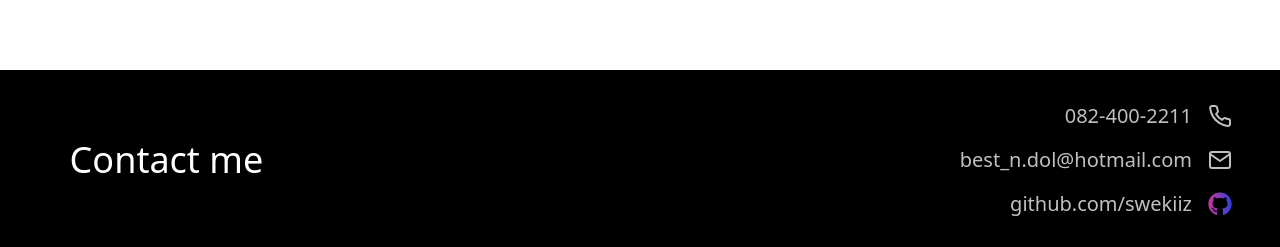
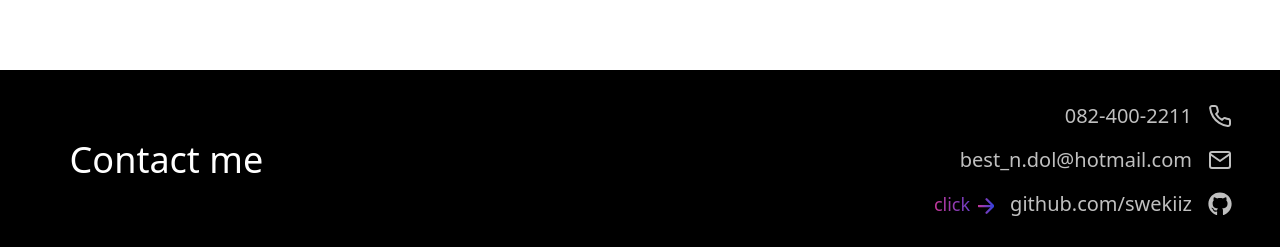
Before and after one commit to swekiiz/swekiiz-web, a React (Create React App) app: page / in a window 1280 px wide. Shown: the part 2706-2953 px from the top of the page. Built offline with nearby package versions, Linux system fonts and the light colour scheme.

Commit message:
add footer

```diff
--- /dev/null
+++ b/src/components/footer/index.tsx
@@ -0,0 +1,58 @@
+import React, { useRef } from 'react';
+import useHover from 'hooks/useHover';
+import { FiMail, FiPhone } from 'react-icons/fi';
+
+const Footer: React.FC = (): JSX.Element => {
+  const ref = useRef(null);
+  const isHover = useHover(ref);
+
+  return (
+    <div className="flex px-12 py-8 w-full bg-black">
+      <div className="flex w-1/5">
+        <h1 className="m-auto py-4 text-center text-white text-4xl font-normal">
+          Contact me
+        </h1>
+      </div>
+      <div className="flex flex-col w-4/5 space-y-4">
+        <div className="ml-auto">
+          <p className="inline-block align-middle text-right text-light-gray text-xl font-light">
+            082-400-2211
+          </p>
+          <FiPhone className="inline-block align-middle ml-4 w-6 h-6 text-light-gray" />
+        </div>
+        <div className="ml-auto">
+          <p className="inline-block align-middle text-right text-light-gray text-xl font-light">
+            best_n.dol@hotmail.com
+          </p>
+          <FiMail className="inline-block align-middle ml-4 w-6 h-6 text-light-gray" />
+        </div>
+        <div className="ml-auto">
+          <p className="text-gradient inline-block align-middle mr-4 text-lg">
+            click
+            <div className="mark-img-arrow-forward inline-block align-middle ml-2 w-4 h-4" />
+          </p>
+          <a
+            href="https://github.com/swekiiz"
+            ref={ref}
+            className="inline-block align-middle"
+          >
+            <p
+              className={`inline-block align-middle text-right ${
+                isHover ? 'text-gradient' : 'text-light-gray'
+              } text-xl font-light`}
+            >
+              github.com/swekiiz
+            </p>
+            <div
+              className={`mark-img-github ${
+                isHover ? 'mark-img-github-hover' : ''
+              } inline-block align-middle ml-4 w-6 h-6`}
+            />
+          </a>
+        </div>
+      </div>
+    </div>
+  );
+};
+
+export default Footer;
--- /dev/null
+++ b/src/hooks/useHover.ts
@@ -0,0 +1,28 @@
+import { RefObject, useEffect, useState } from 'react';
+
+const useHover = <T extends HTMLElement = HTMLElement>(
+  elementRef: RefObject<T>,
+): boolean => {
+  const [isHover, setIsHover] = useState<boolean>(false);
+
+  const handleMouseEnter = () => setIsHover(true);
+  const handleMouseLeave = () => setIsHover(false);
+
+  useEffect(() => {
+    const node = elementRef?.current;
+
+    if (node) {
+      node.addEventListener('mouseenter', handleMouseEnter);
+      node.addEventListener('mouseleave', handleMouseLeave);
+
+      return () => {
+        node.removeEventListener('mouseenter', handleMouseEnter);
+        node.removeEventListener('mouseleave', handleMouseLeave);
+      };
+    }
+  }, [elementRef]);
+
+  return isHover;
+};
+
+export default useHover;
--- a/src/pages/home/index.tsx
+++ b/src/pages/home/index.tsx
@@ -1,11 +1,8 @@
 import React from 'react';
 import { Lending, Screen } from 'layouts';
 import { Helmet } from 'react-helmet';
-
-import { FiMail, FiPhone } from 'react-icons/fi';
-import { FaGithub } from 'react-icons/fa';
-
 import { Experience, IExperience } from 'components/card';
+import Footer from 'components/footer';
 import { name, surname } from 'constants/name';
 
 const Home: React.FC = (): JSX.Element => {
@@ -115,35 +112,7 @@ const Home: React.FC = (): JSX.Element => {
           <Experience key={key} {...item} />
         ))}
       </div>
-      <div className="flex px-12 py-8 w-full bg-black">
-        <div className="flex w-1/5">
-          <h1 className="m-auto py-4 text-center text-white text-4xl font-normal">
-            Contact me
-          </h1>
-        </div>
-        <div className="flex flex-col w-4/5 space-y-4">
-          <div className="ml-auto">
-            <p className="inline-block align-middle text-right text-light-gray text-xl font-light">
-              082-400-2211
-            </p>
-            <FiPhone className="inline-block align-middle ml-4 w-6 h-6 text-light-gray" />
-          </div>
-          <div className="ml-auto">
-            <p className="inline-block align-middle text-right text-light-gray text-xl font-light">
-              best_n.dol@hotmail.com
-            </p>
-            <FiMail className="inline-block align-middle ml-4 w-6 h-6 text-light-gray" />
-          </div>
-          <div className="ml-auto">
-            <a href="https://github.com/swekiiz">
-              <p className="inline-block align-middle text-right text-light-gray text-xl font-light">
-                github.com/swekiiz
-              </p>
-              <div className="mark-img-github inline-block align-middle w-6 h-6 ml-4"></div>
-            </a>
-          </div>
-        </div>
-      </div>
+      <Footer />
     </Lending>
   );
 };
--- a/src/styles/globals.scss
+++ b/src/styles/globals.scss
@@ -45,12 +45,28 @@
 }
 
 .mark-img-github {
+  background-image: linear-gradient(90deg, $light-gray, $light-gray);
+  background-size: contain;
+  background-position: center;
+  background-repeat: no-repeat;
+
+  mask-image: url('../assets/icons/github.svg');
+  mask-size: 24px;
+  mask-repeat: no-repeat;
+  mask-position: center;
+
+  &-hover {
+    background-image: linear-gradient(90deg, $primary, $secondary);
+  }
+}
+
+.mark-img-arrow-forward {
   background-image: linear-gradient(90deg, $primary, $secondary);
   background-size: contain;
   background-position: center;
   background-repeat: no-repeat;
 
-  mask-image: url('../assets/icons/github.svg');
+  mask-image: url('../assets/icons/arrow-forward.svg');
   mask-size: 24px;
   mask-repeat: no-repeat;
   mask-position: center;
```
Also changed, not shown: src/assets/icons/arrow-forward.svg (added).
